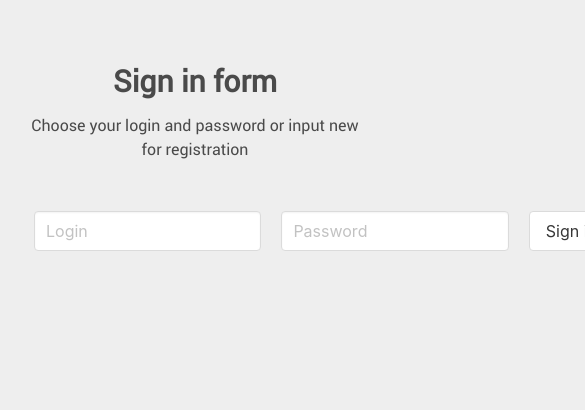
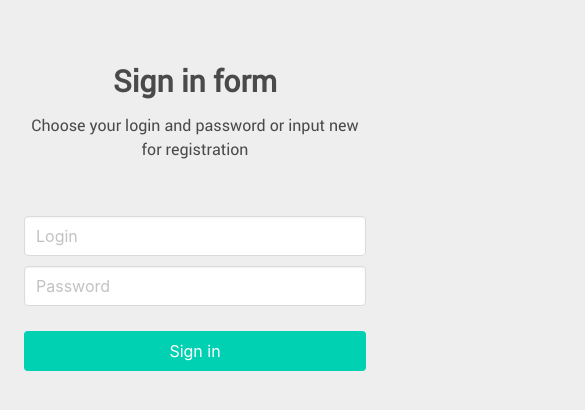
Before and after one commit to leonbohdan/react-login-form, a React (Create React App) app: page / in a window 390 px wide. Shown: the top 410 px of the page, 585 px wide, since content can reach past the window. Built offline with nearby package versions, Linux system fonts and the light colour scheme.

Commit message:
media queries were added

```diff
--- a/src/components/AllUsers/AllUsers.scss
+++ b/src/components/AllUsers/AllUsers.scss
@@ -6,6 +6,7 @@
 
   &__section {
     display: flex;
+    justify-content: center;
     flex-direction: row;
     flex-wrap: wrap;
   }
--- a/src/components/EditForm/EditForm.scss
+++ b/src/components/EditForm/EditForm.scss
@@ -14,7 +14,7 @@
   &__form {
     display: flex;
     flex-direction: column;
-    width: 600px;
+    max-width: 600px;
     margin: 0 auto;
   }
 
@@ -26,6 +26,14 @@
 
   &__input {
     width: 400px;
+
+    @media (max-width: 660px) {
+      width: 300px;
+    }
+
+    @media (max-width: 480px) {
+      width: 200px;
+    }
   }
 
   &__wrongPass {
--- a/src/components/Login/Login.jsx
+++ b/src/components/Login/Login.jsx
@@ -96,7 +96,7 @@ export const Login = ({
         />
 
 
-        <button className="login__button button" type="submit">
+        <button className="login__button button is-primary" type="submit">
           Sign in
         </button>
 
--- a/src/components/Login/Login.scss
+++ b/src/components/Login/Login.scss
@@ -9,16 +9,26 @@
   &__form {
     position: relative;
     display: flex;
-    width: 600px;
+    max-width: 600px;
     margin: 50px auto;
+
+    @media (max-width: 600px) {
+      display: block;
+    }
   }
 
   &__input {
     margin: 0 10px;
+    @media (max-width: 600px) {
+      margin: 5px 0;
+    }
   }
 
   &__button {
-    margin: 0 10px;
+    @media (max-width: 600px) {
+      margin-top: 20px;
+      width: 100%;
+    }
   }
 
   &__wrongPassword {
@@ -26,5 +36,11 @@
     bottom: 40px;
     right: 180px;
     color: $wrong-pass-color;
+
+    @media (max-width: 600px) {
+      width: 200px;
+      right: 50%;
+      transform: translate(50%, 0);
+    }
   }
 }
--- a/src/components/RegForm/RegForm.scss
+++ b/src/components/RegForm/RegForm.scss
@@ -1,8 +1,6 @@
 @import '../../styles/utils';
 
 .registration {
-  // height: 100vh;
-  // background-color: $bg-color;
 
   &__heading {
     @include heading;
@@ -15,8 +13,10 @@
   &__form {
     display: flex;
     flex-direction: column;
-    width: 600px;
+    max-width: 600px;
     margin: 0 auto;
+
+    @media (max-width: 660px) {}
   }
 
   &__label {
@@ -27,6 +27,14 @@
 
   &__input {
     width: 400px;
+
+    @media (max-width: 660px) {
+      width: 300px;
+    }
+
+    @media (max-width: 480px) {
+      width: 200px;
+    }
   }
 
   &__wrongPass {
--- a/src/components/TextField/TextField.scss
+++ b/src/components/TextField/TextField.scss
@@ -13,10 +13,22 @@
 
   &__label {
     width: 400px;
+
+    @media (max-width: 450px) {
+      max-width: 300px;
+    }
+  }
+
+  &__text {
+    height: 150px;
   }
 
   &__button {
     width: 400px;
+
+    @media (max-width: 450px) {
+      max-width: 300px;
+    }
   }
 
   &__empty {
```
Also changed, not shown: 1 other file (tests, documents, lock files or other folders).
